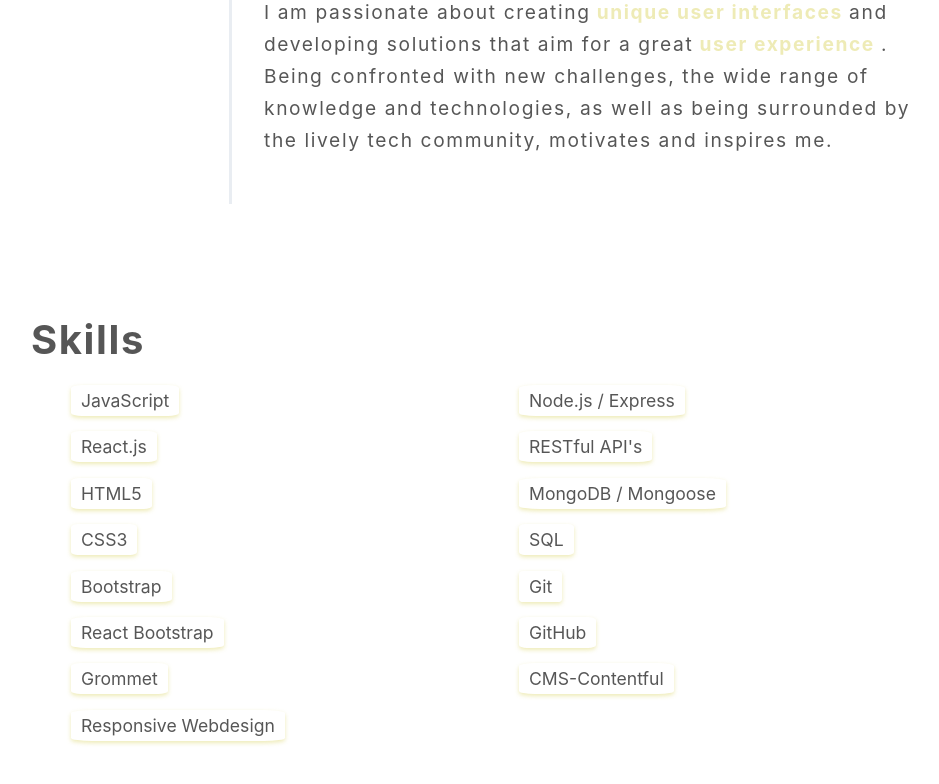
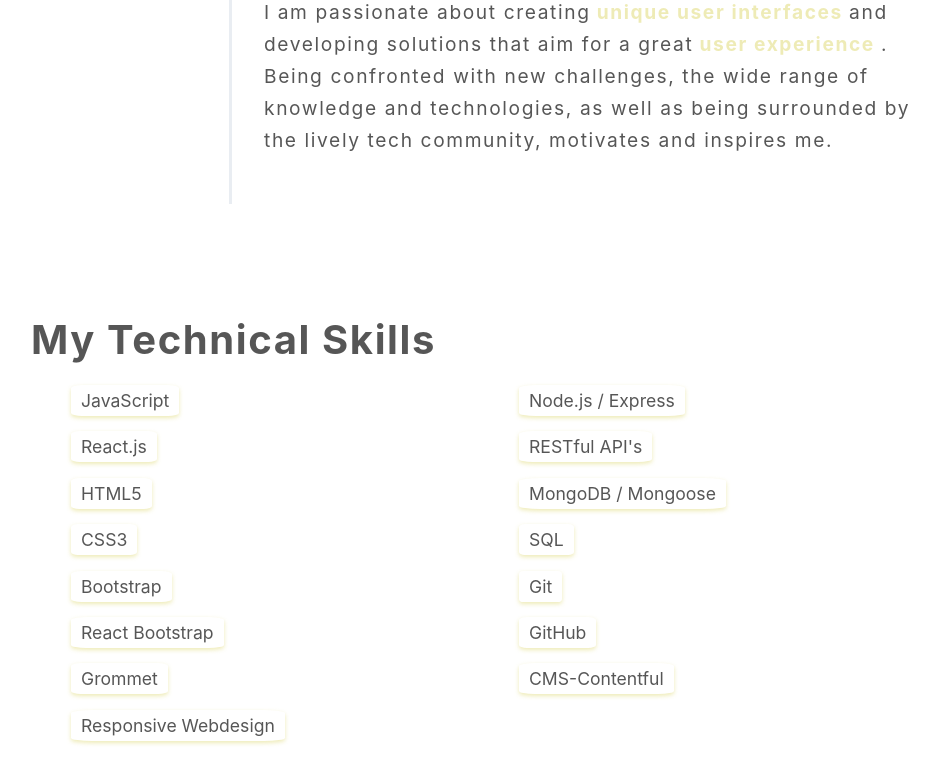
Before and after one commit to juliamj/portfolio_, a React (Create React App) app: page / in a window 1280 px wide. Shown: the part 652-1436 px from the top of the page, without its empty margins (161-1100 px from the left). Built offline with nearby package versions, Linux system fonts and the light colour scheme; the HTML template or start-up script is replaced by a standard one.

Commit message:
change skills heading

```diff
--- a/src/components/Skills.js
+++ b/src/components/Skills.js
@@ -4,7 +4,7 @@
     return (
         <div className="skills">
             <div className="section">
-                <h1 className="text-big">Skills</h1>
+                <h1 className="text-big">My Technical Skills</h1>
                 <div className="skills-flex-container">
                     <div className="skills-flex">
                         <div>
```
